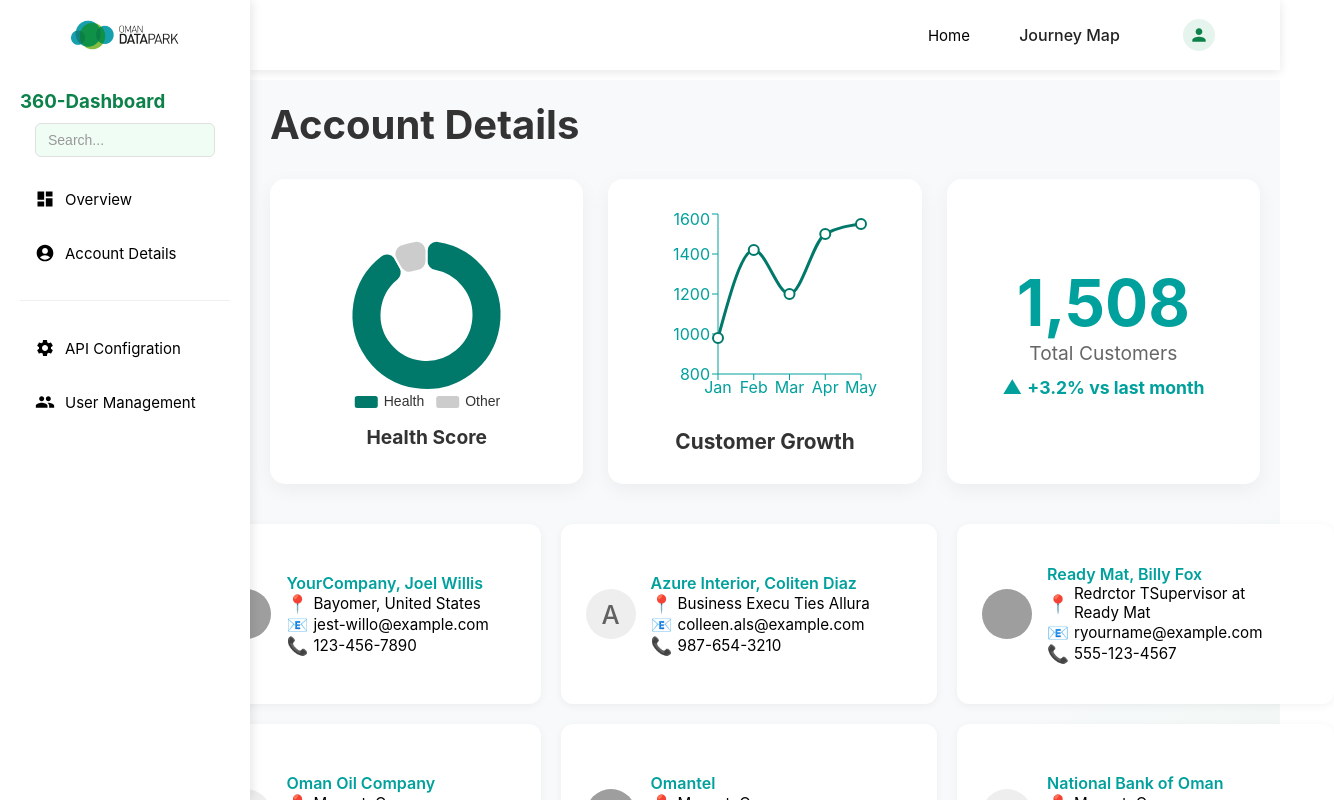
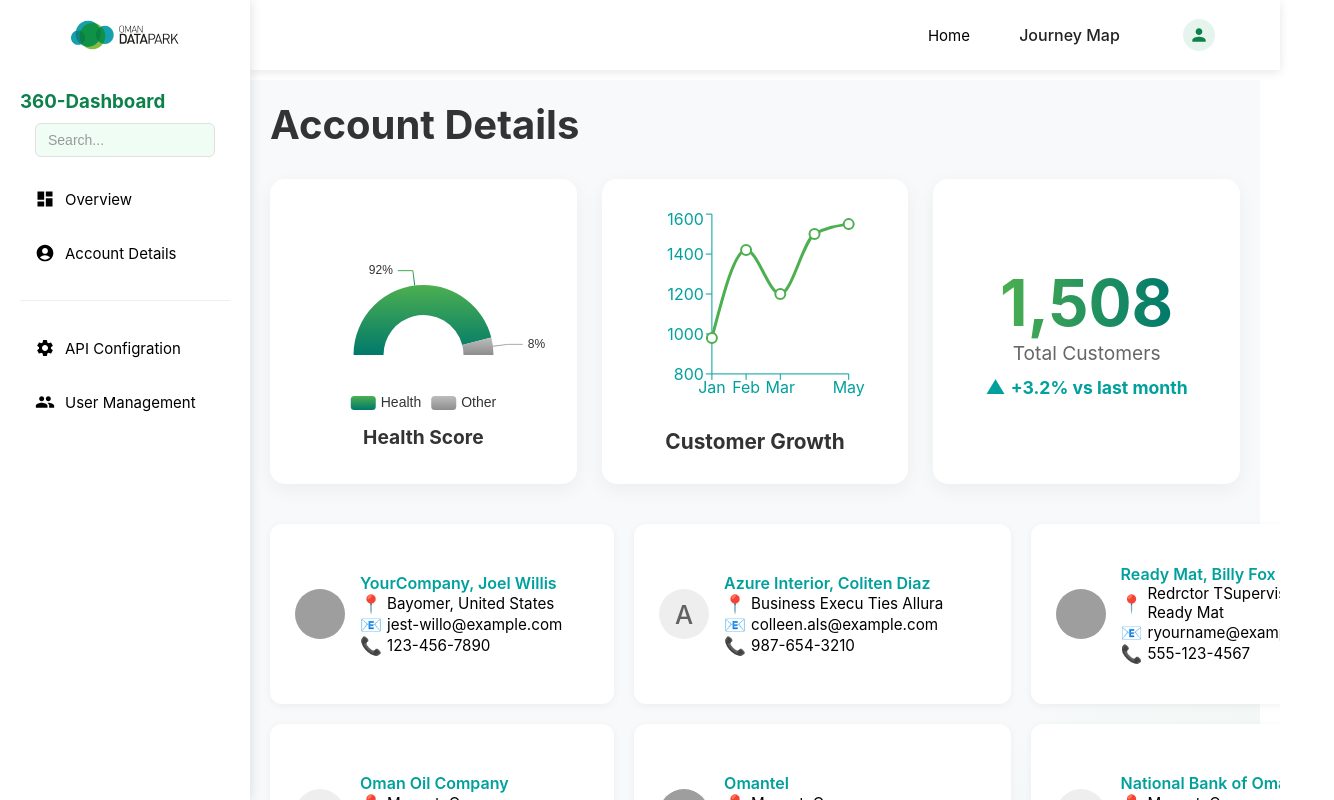
Before and after one commit to Hajeer51/ODP---CUSTOMER-EXP, a React (Create React App) app: page /account-details in a window 1280 px wide. Both pictures are taken after typing "name@example.com", "Sample123" into the empty fields and a click on the button "Sign In". Shown: the top 800 px of the page, 1334 px wide, since content can reach past the window. Built offline with nearby package versions, Linux system fonts and the light colour scheme; grey boxes are pictures that could not be loaded.

Commit message:
initial commit

```diff
--- a/src/components/AccessSourceChart.tsx
+++ b/src/components/AccessSourceChart.tsx
@@ -14,8 +14,7 @@
       chartInstance = echarts.init(chartRef.current);
       const option = {
         tooltip: {
-          trigger: 'item',
-          formatter: '{a} <br/>{b}: {c} ({d}%)'
+          trigger: 'item'
         },
         legend: {
           orient: 'horizontal',
@@ -29,18 +28,20 @@
         },
         series: [
           {
-            name: 'Health Score',
+            name: 'Access From',
             type: 'pie',
-            radius: ['45%', '75%'],
+            radius: ['40%', '70%'],
+            center: ['50%', '70%'],
+            startAngle: 180,
+            endAngle: 0,
             avoidLabelOverlap: false,
             itemStyle: {
-              borderRadius: 10,
-              borderColor: '#fff',
-              borderWidth: 2
+              borderWidth: 0
             },
             label: {
-              show: false,
-              position: 'center'
+              show: true,
+              position: 'outside',
+              formatter: '{d}%'
             },
             emphasis: {
               label: {
@@ -50,11 +51,11 @@
               }
             },
             labelLine: {
-              show: false
+              show: true
             },
             data: [
-              { value: healthScore, name: 'Health', itemStyle: { color: '#00796b' } },
-              { value: 100 - healthScore, name: 'Other', itemStyle: { color: '#cccccc' } }
+              { value: healthScore, name: 'Health', itemStyle: { color: new echarts.graphic.LinearGradient(0, 0, 0, 1, [{ offset: 0, color: '#4CAF50' }, { offset: 1, color: '#00796b' }]) } },
+              { value: 100 - healthScore, name: 'Other', itemStyle: { color: new echarts.graphic.LinearGradient(0, 0, 0, 1, [{ offset: 0, color: '#bdbdbd' }, { offset: 1, color: '#8d8d8d' }]) } }
             ]
           }
         ]
--- a/src/components/ContactCardList.tsx
+++ b/src/components/ContactCardList.tsx
@@ -45,10 +45,10 @@
 
   return (
     <div>
-      <div style={{ display: 'grid', gridTemplateColumns: 'repeat(3, 1fr)', gap: '20px', justifyContent: 'center' }}>
+      <div style={{ display: 'grid', gridTemplateColumns: 'repeat(3, 1fr)', gap: '20px' }}>
         {currentCards.map((contact, index) => (
           <Link to="/crm" key={index} style={{ textDecoration: 'none', color: 'inherit' }}>
-            <div className="contact-card hover-effect" style={{ background: '#ffffff', borderRadius: '12px', boxShadow: '0 2px 8px rgba(0,0,0,0.05)', padding: '24px', display: 'flex', alignItems: 'center', gap: '15px', height: '180px', flexShrink: 0 }}>
+            <div className="contact-card hover-effect" style={{ background: '#ffffff', borderRadius: '12px', boxShadow: '0 2px 8px rgba(0,0,0,0.05)', padding: '24px', display: 'flex', alignItems: 'center', gap: '15px', width: '100%', height: '180px' }}>
               <div style={{ width: '50px', height: '50px', borderRadius: '50%', background: '#eeeeee', display: 'flex', alignItems: 'center', justifyContent: 'center', overflow: 'hidden' }}>
                 {contact.avatar ? (
                   <img src={contact.avatar} alt="Avatar" style={{ width: '100%', height: '100%', objectFit: 'cover' }} />
--- a/src/pages/AccountDetailsPage.tsx
+++ b/src/pages/AccountDetailsPage.tsx
@@ -40,7 +40,7 @@
                   <XAxis dataKey="name" stroke="#00a09d" /> {/* Styled XAxis with teal */}
                   <YAxis stroke="#00a09d" domain={[800, 'auto']} /> {/* Styled YAxis with teal, starting from 800 */}
                   <Tooltip />
-                  <Line type="monotone" dataKey="customers" stroke="#00796b" strokeWidth={3} dot={{ stroke: '#00796b', strokeWidth: 2, r: 5 }} activeDot={{ r: 7, stroke: '#00796b', strokeWidth: 2 }} /> {/* Styled Line and dots with darker teal/green color */}
+                  <Line type="monotone" dataKey="customers" stroke="#4CAF50" strokeWidth={3} dot={{ stroke: '#4CAF50', strokeWidth: 2, r: 5 }} activeDot={{ r: 7, stroke: '#4CAF50', strokeWidth: 2 }} /> {/* Styled Line and dots with darker teal/green color */}
                 </LineChart>
               </ResponsiveContainer>
               <h3 style={{ fontSize: '1.3rem', fontWeight: 700, color: '#333' , marginTop: '20px', textAlign: 'center' }}>Customer Growth</h3> {/* Dark grey text for title */}
@@ -48,7 +48,7 @@
 
             {/* Total Customers Stat */}
             <div className="account-details-card hover-effect" style={{ padding: '30px', borderRadius: '15px', border: 'none', boxShadow: '0 6px 20px rgba(0,0,0,0.05)', backgroundColor: '#ffffff', display: 'flex', flexDirection: 'column', alignItems: 'center', justifyContent: 'center' }}> {/* White background and subtle shadow */}
-               <div style={{ fontSize: '4rem', fontWeight: 'bold', color: '#00a09d' }}>1,508</div> {/* Teal color for number */}
+               <div className="total-customers-number">1,508</div> {/* Teal color for number */}
                <div style={{ fontSize: '1.2rem', color: '#666', marginBottom: '10px' }}>Total Customers</div> {/* Light grey text */}
                <div style={{ fontSize: '1.1rem', color: '#00a09d', fontWeight: '700', display: 'flex', alignItems: 'center', gap: '5px' }}>
                  <span style={{ fontSize: '1.2rem' }}>▲</span>+3.2% vs last month
--- a/src/styles/Dashboard.css
+++ b/src/styles/Dashboard.css
@@ -8,12 +8,17 @@
   display: flex;
   flex: 1;
   margin-top: 80px;
+  position: relative;
+  overflow: hidden;
 }
 
 .main-content {
   flex: 1;
   padding: 20px;
   background: linear-gradient(135deg, #f7f9fa 60%, #e6f4ea 100%);
+  min-width: 0;
+  box-sizing: border-box;
+  margin-right: 20px;
 }
 
 .dashboard-card {
@@ -460,6 +465,12 @@
     flex-direction: column;
     gap: 10px;
   }
+  .sidebar {
+    display: none;
+  }
+  main {
+    margin-left: 0;
+  }
 }
 
 .products-section.card,
@@ -766,6 +777,8 @@
   transition: border-color 0.3s ease, box-shadow 0.3s, transform 0.3s;
   position: relative;
   overflow: hidden;
+  width: 100%;
+  min-width: 0;
 }
 
 .contact-card .contact-card-details-hover {
@@ -855,3 +868,13 @@
   transform: translateY(-5px);
   box-shadow: 0 10px 30px rgba(0, 0, 0, 0.1);
 }
+
+.total-customers-number {
+  font-size: 4rem;
+  font-weight: bold;
+  background: linear-gradient(to right, #4CAF50, #00796b); /* Green gradient from pie chart */
+  -webkit-background-clip: text;
+  -webkit-text-fill-color: transparent;
+  background-clip: text;
+  color: transparent; /* Fallback for non-webkit browsers */
+}
--- a/src/styles/Sidebar.css
+++ b/src/styles/Sidebar.css
@@ -72,7 +72,12 @@
 /* Adjust main content to account for sidebar */
 main {
     margin-left: 250px;
-    width: calc(100% - 250px);
+}
+
+@media (max-width: 900px) {
+    main {
+        margin-left: 0;
+    }
 }
 
 .sidebar-content ul li a img {
```
